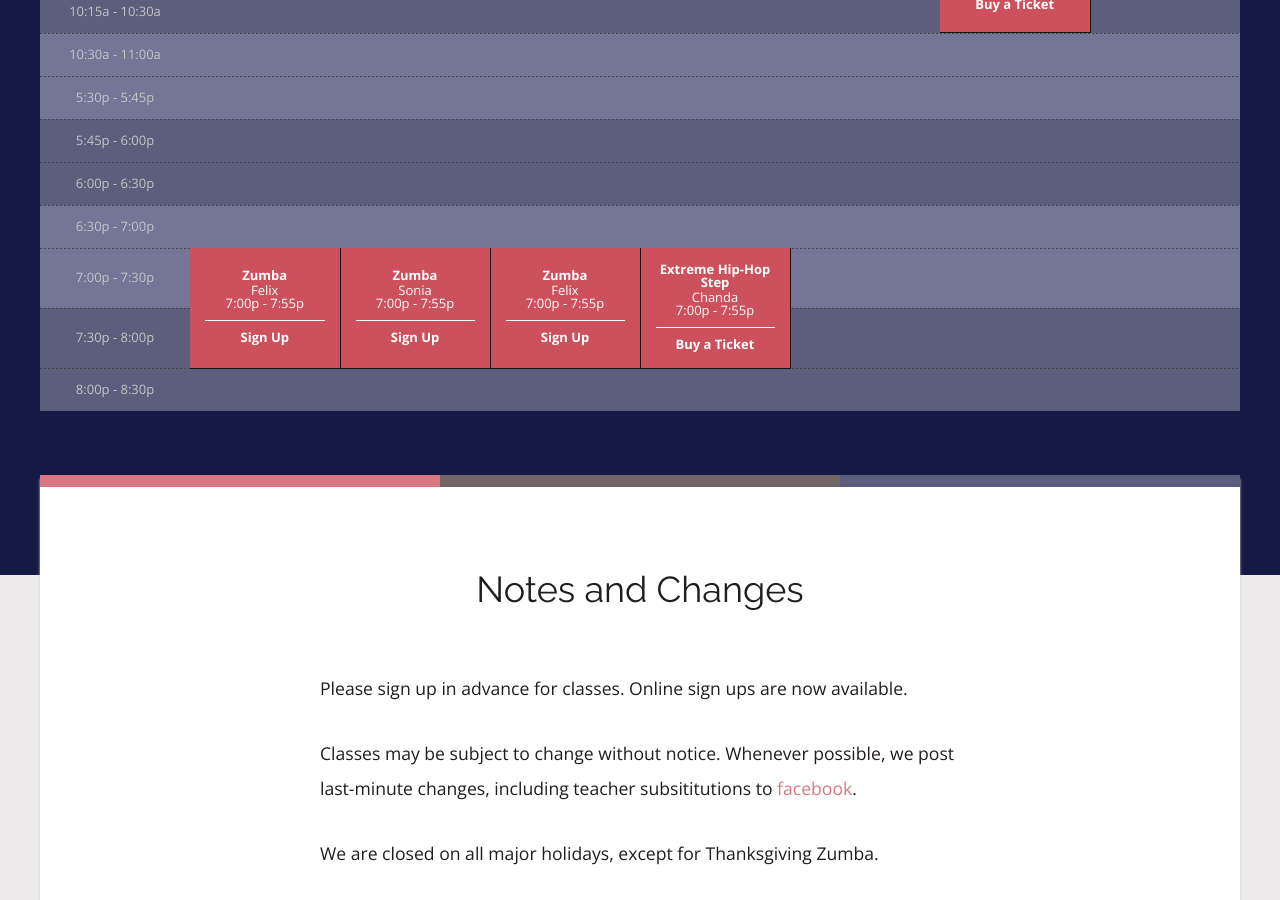
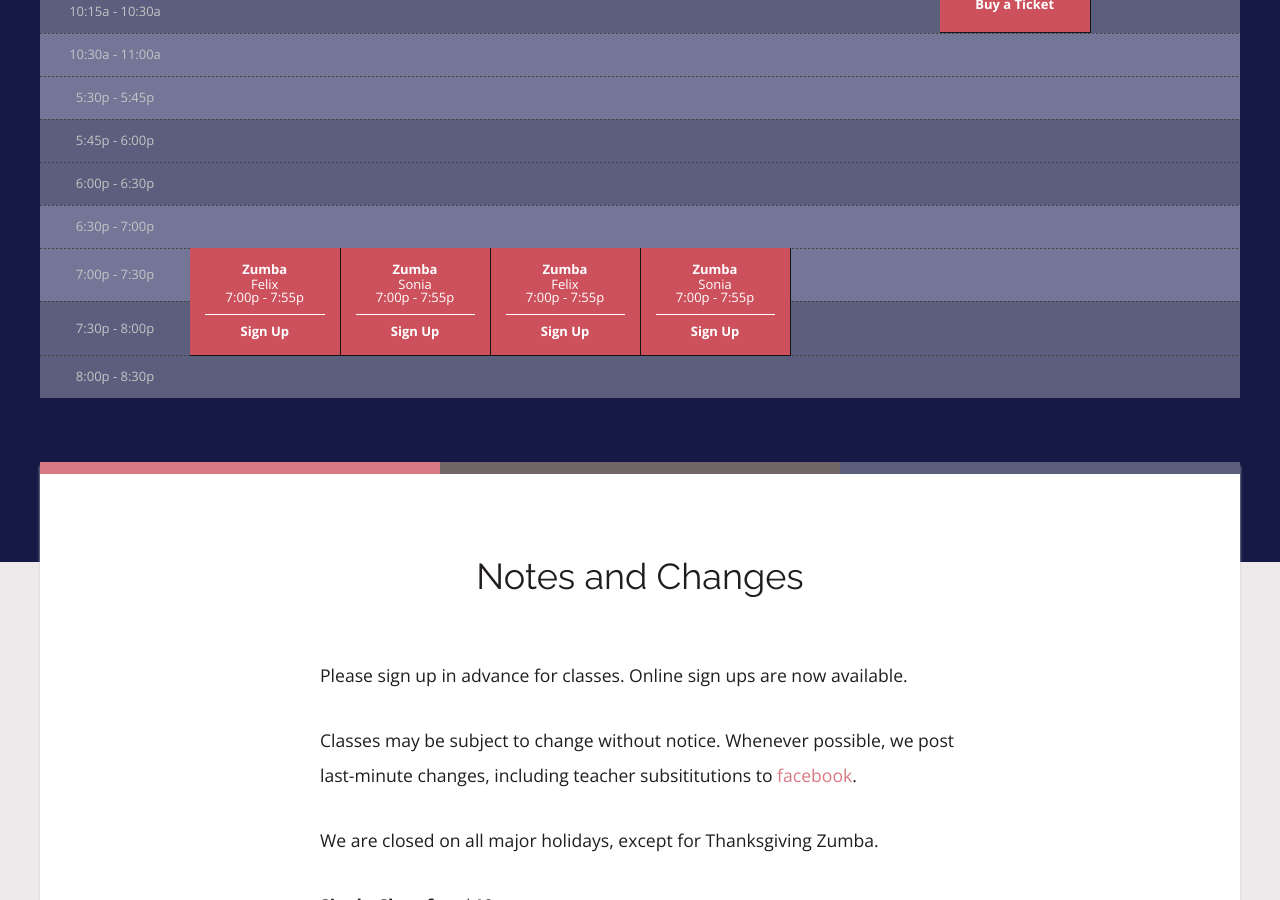
Before and after one commit to rwstone/shapeitup, a Jekyll site: the page built from schedule/index.md, in a window 1280 px wide and 900 px high, scrolled down 572 px. Built offline with Jekyll 4.4.1, drawn with Linux system fonts in a browser that asks for light colours; some web fonts are replaced.

Commit message:
Updated Index

```diff
--- a/schedule/index.md
+++ b/schedule/index.md
@@ -21,13 +21,12 @@ sessions:
   start_time: 7:00p
   end_time: 7:55p
   length: 2
-- class: Extreme Hip-Hop Step
-  instructor: Chanda
+- class: Zumba
+  instructor: Sonia
   day: Thursday
   start_time: 7:00p
   end_time: 7:55p
   length: 2
-  special_link: https://shapeitupnutritionfitness.square.site/
 - class: Barre Fusion
   instructor: Debbie
   day: Saturday
```
